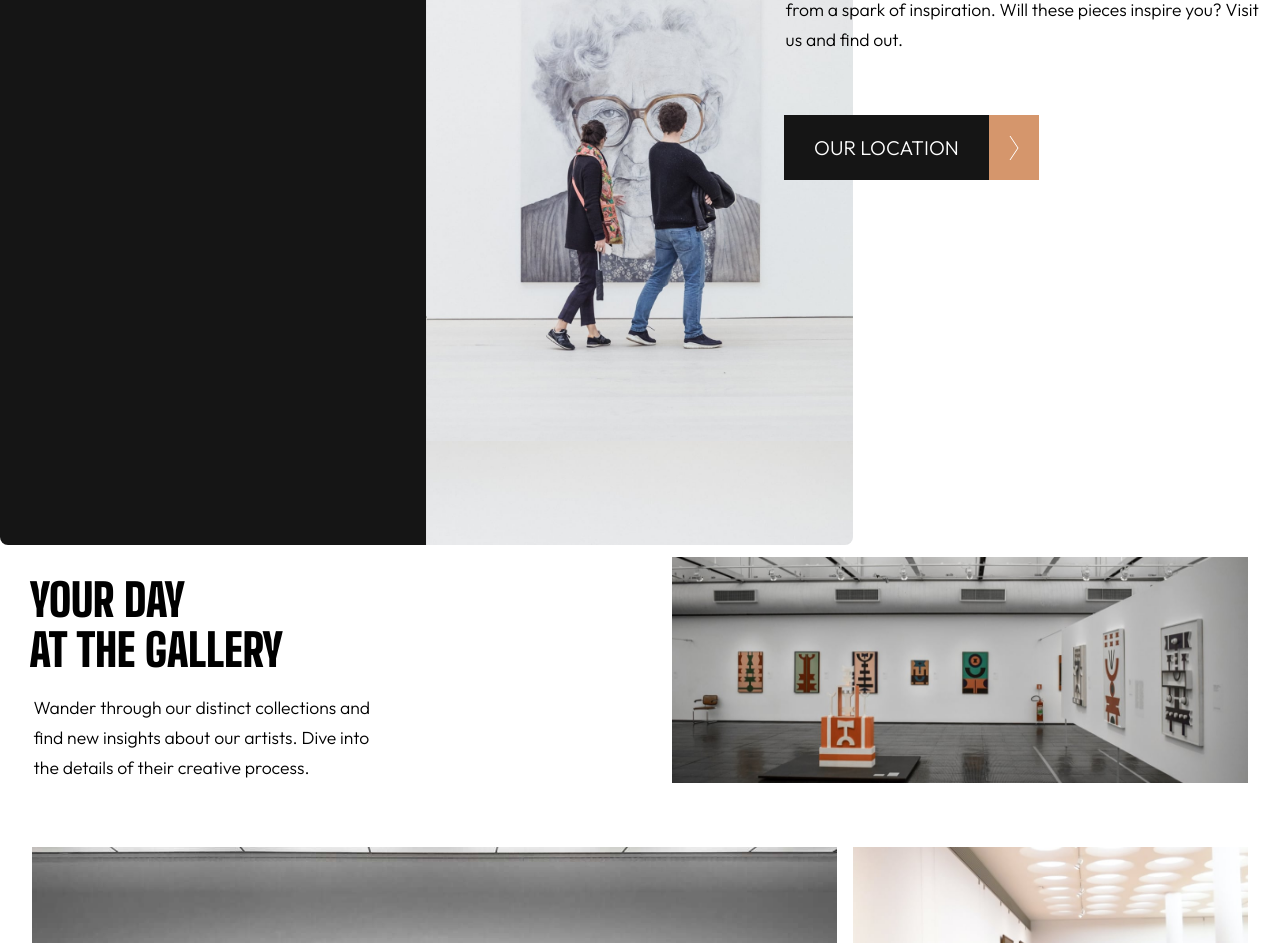
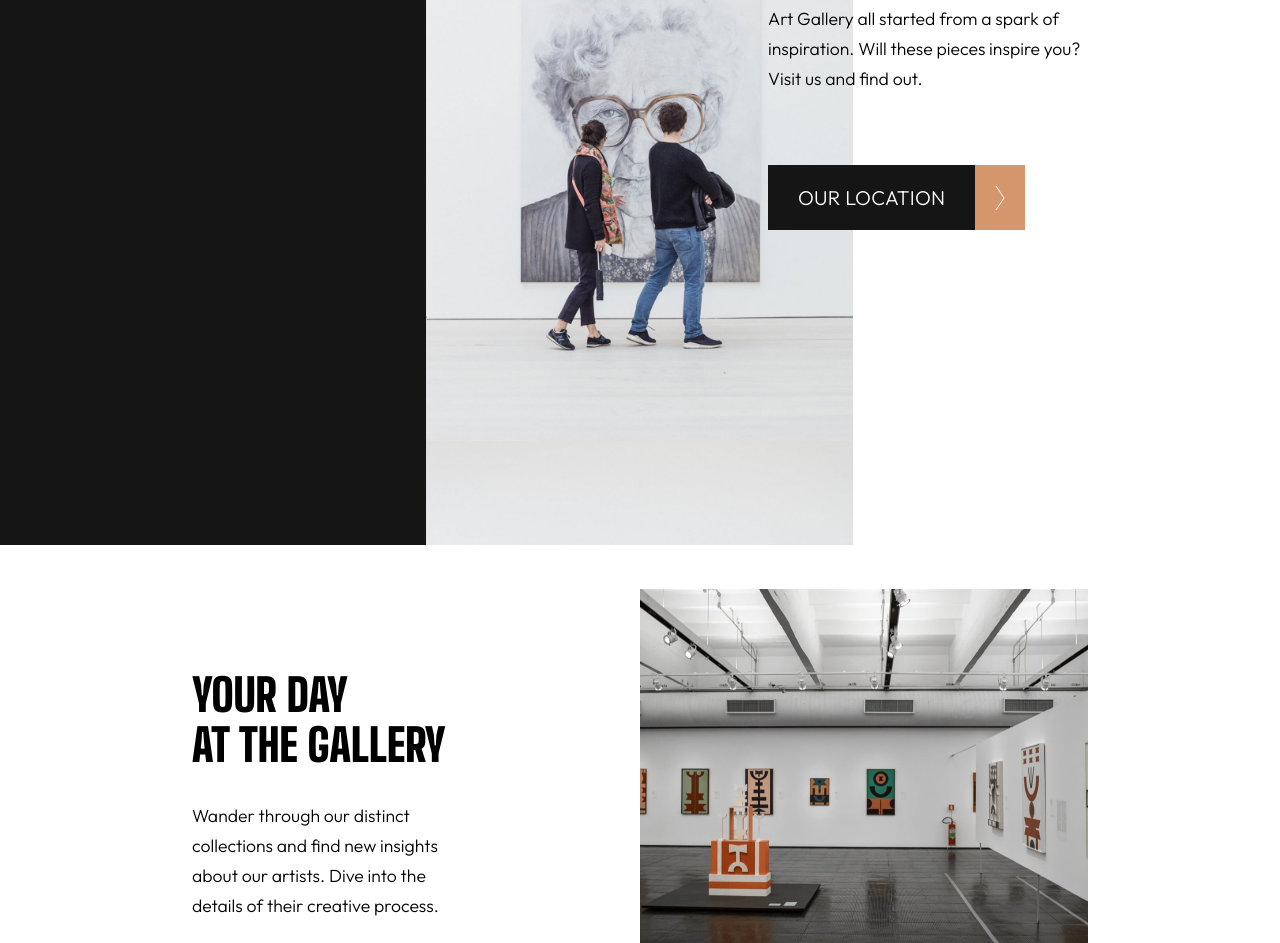
Before and after one commit to alejsdev/art-gallery-website, a plain HTML site: page index.html in a window 1280 px wide. Shown: the part 275-1218 px from the top of the page. Drawn offline with Linux system fonts and the light colour scheme.

Commit message:
margin and padding fixes

```diff
--- a/styles.css
+++ b/styles.css
@@ -59,6 +59,7 @@ button {
   font-family: "Outfit", sans-serif;
   font-size: 20px;
   font-weight: 400;
+  letter-spacing: 0.2px;
 }
 
 i {
@@ -278,10 +279,7 @@ footer {
 
   .image {
     grid-column: 1 / 3;
-    display: flex;
-    justify-content: center;
-    align-items: center;
-    border-radius: 8px;
+    border-radius: 0px;
     padding: 20px;
     background: linear-gradient(
         to right,
@@ -296,6 +294,7 @@ footer {
   }
 
   .location > p {
+    max-width: 25%;
     position: absolute;
     top: 30%;
     left: 60%;
@@ -303,8 +302,9 @@ footer {
 
   .location > button {
     position: absolute;
-    top: 45%;
+    top: 55%;
     left: 60%;
+    margin: 0;
   }
 
   .text {
@@ -323,21 +323,32 @@ footer {
   }
 
   section:nth-of-type(2) {
+    width: 70%;
+    height: 400px;
     grid-template-columns: 1fr 1fr;
-    margin-top: 2em;
+    margin: 4em auto 0 auto;
+  }
+
+  .content-a {
+    width: 60%;
+    margin: 0;
+  }
+
+  h2,
+  p {
+    padding: 0.5em 0;
   }
 
   .image-1 {
     background-image: url(assets/desktop/image-grid-1@2x.jpg);
-    margin: 0 2em;
+    margin: 0;
   }
 
   section:nth-of-type(3) {
+    width: 70%;
+    height: 600px;
     grid-template-columns: 1fr 1fr 1fr;
-  }
-
-  .content-a {
-    width: 60%;
+    margin: 0 auto 4em auto;
   }
 
   .image-2 {
@@ -355,6 +366,17 @@ footer {
   .content-b {
     grid-column: 3 / 4;
     grid-row: 2 / 3;
-    height: 100%;
+  }
+
+  .content-b > * {
+    padding: 1.5rem;
+  }
+
+  footer {
+    justify-content: space-evenly;
+  }
+
+  footer > p {
+    width: 40%;
   }
 }
```
